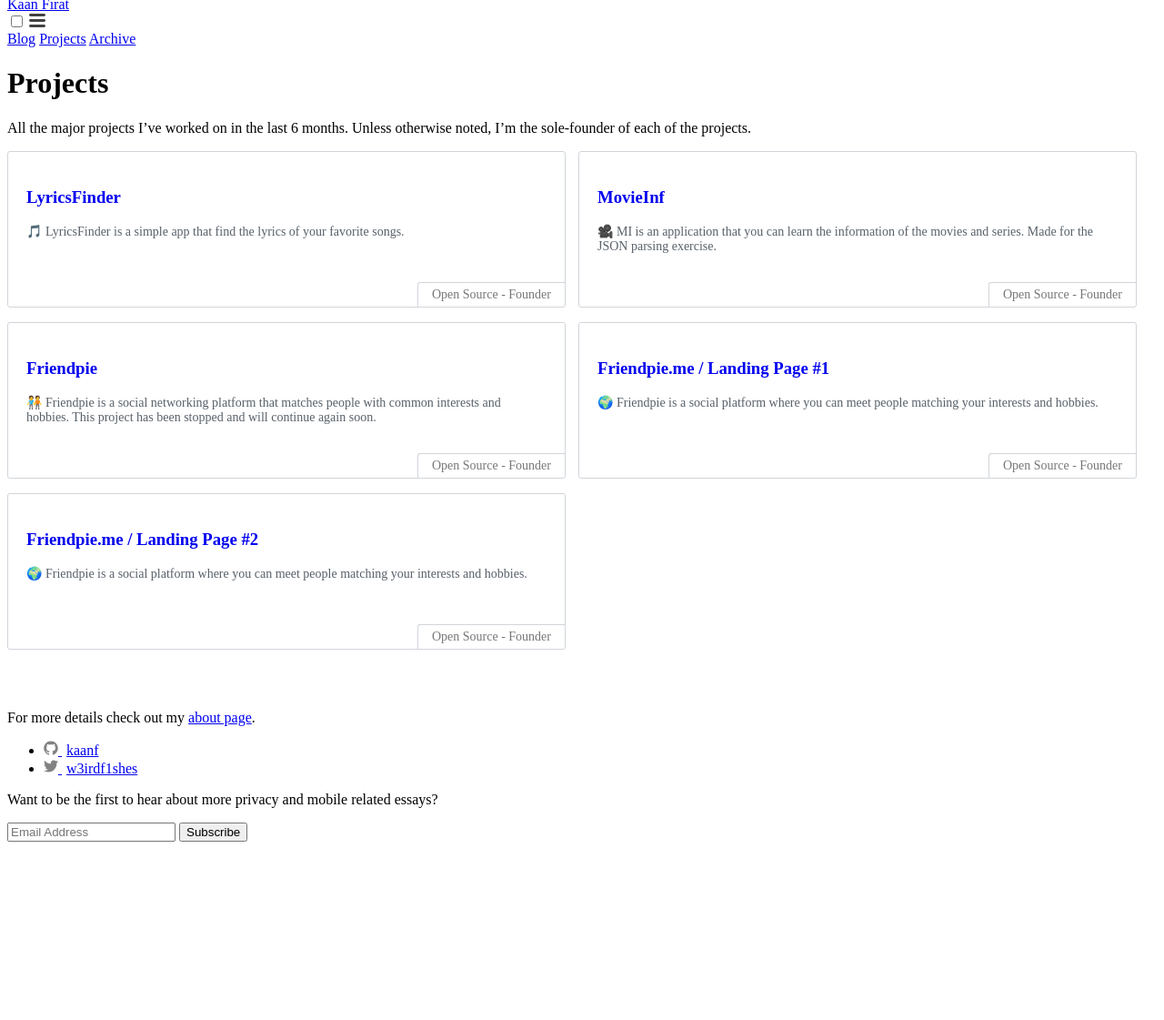
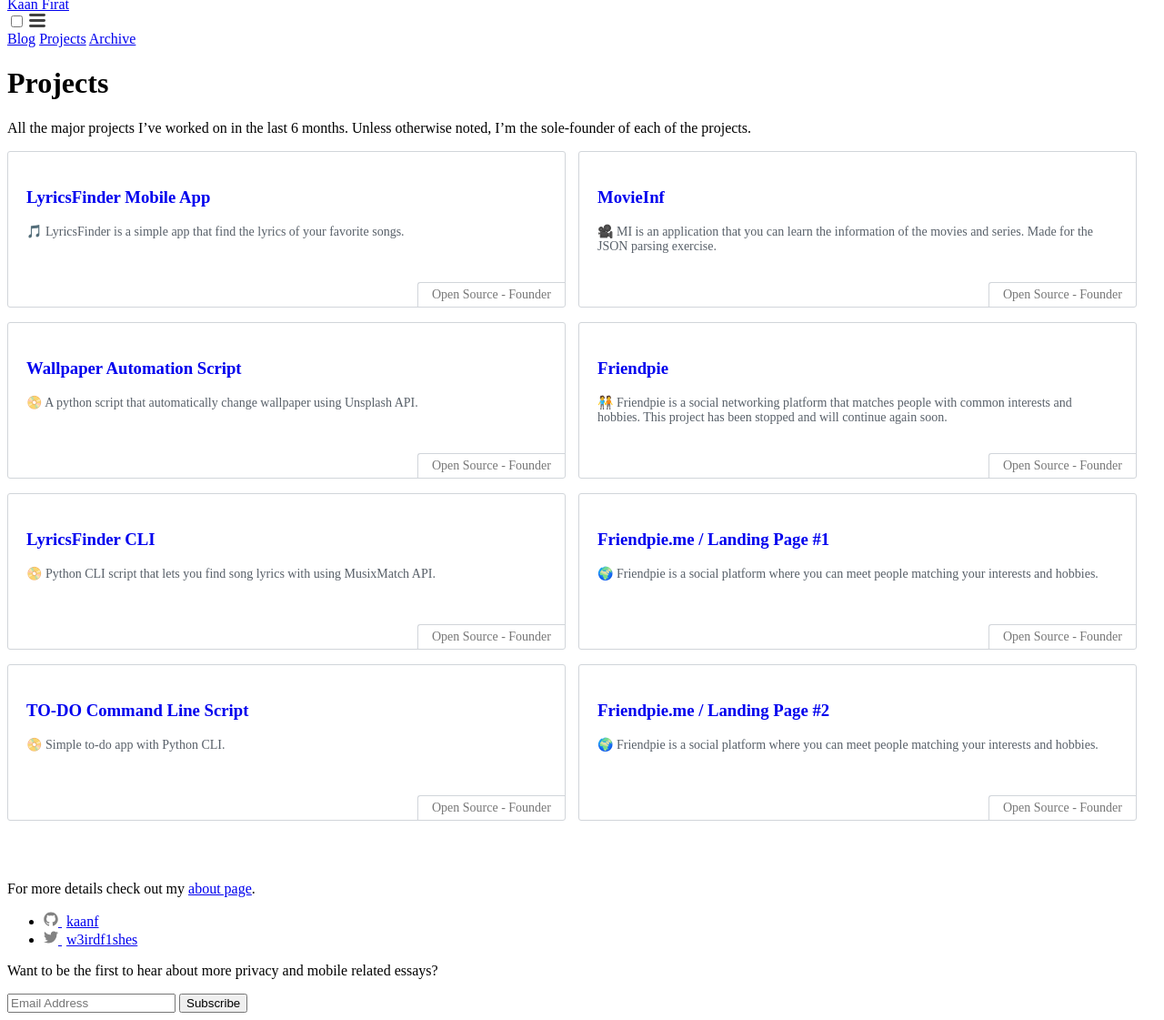
Before and after one commit to kaanf/personal-blog, a Jekyll site: the page built from projects.md, in a window 1280 px wide, cut to the strip 112-1233 px from the top of the page. Shown: the whole strip at 91% size. Built offline with Jekyll 4.4.1, drawn with Linux system fonts in a browser that asks for light colours; before the commit the page ends 1045 px from its top, so only the background shows below that.

Commit message:
projects_update

```diff
--- a/_data/projects.yml
+++ b/_data/projects.yml
@@ -1,4 +1,4 @@
-- title: "LyricsFinder"
+- title: "LyricsFinder Mobile App"
   url: "https://github.com/kaanf/lyrics-finder-app"
   subtitle: "🎵 LyricsFinder is a simple app that find the lyrics of your favorite songs."
   metadata: "Open Source - Founder"
@@ -8,9 +8,19 @@
   subtitle: "🎥 MI is an application that you can learn the information of the movies and series. Made for the JSON parsing exercise."
   metadata: "Open Source - Founder"
 
+- title: "Wallpaper Automation Script"
+  url: "https://github.com/kaanf/wallpaper-automation"
+  subtitle: "📀 A python script that automatically change wallpaper using Unsplash API."
+  metadata: "Open Source - Founder"
+
 - title: "Friendpie"
   url: "https://github.com/kaanf/friendpie-app"
   subtitle: "🧑‍🤝‍🧑 Friendpie is a social networking platform that matches people with common interests and hobbies. This project has been stopped and will continue again soon."
+  metadata: "Open Source - Founder"
+
+- title: "LyricsFinder CLI"
+  url: "https://github.com/kaanf/lyrics-finder-cli"
+  subtitle: "📀 Python CLI script that lets you find song lyrics with using MusixMatch API. "
   metadata: "Open Source - Founder"
 
 - title: "Friendpie.me / Landing Page #1"
@@ -18,6 +28,11 @@
   subtitle: "🌍 Friendpie is a social platform where you can meet people matching your interests and hobbies."
   metadata: "Open Source - Founder"
 
+- title: "TO-DO Command Line Script"
+  url: "https://github.com/kaanf/to-do-app-cli"
+  subtitle: "📀 Simple to-do app with Python CLI."
+  metadata: "Open Source - Founder"
+
 - title: "Friendpie.me / Landing Page #2"
   url: "https://kaanf.github.io/minimal-landing-page/"
   subtitle: "🌍 Friendpie is a social platform where you can meet people matching your interests and hobbies."
```
